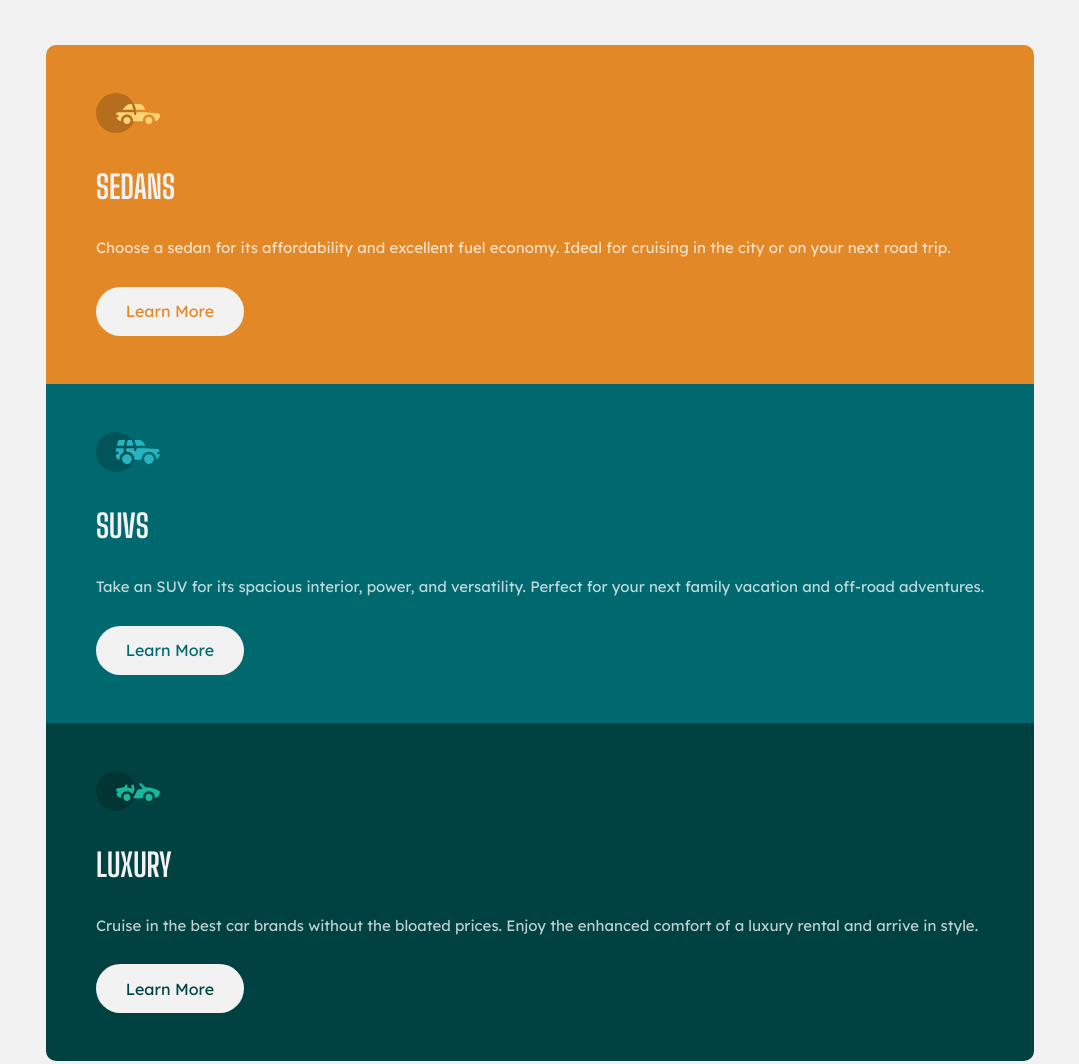
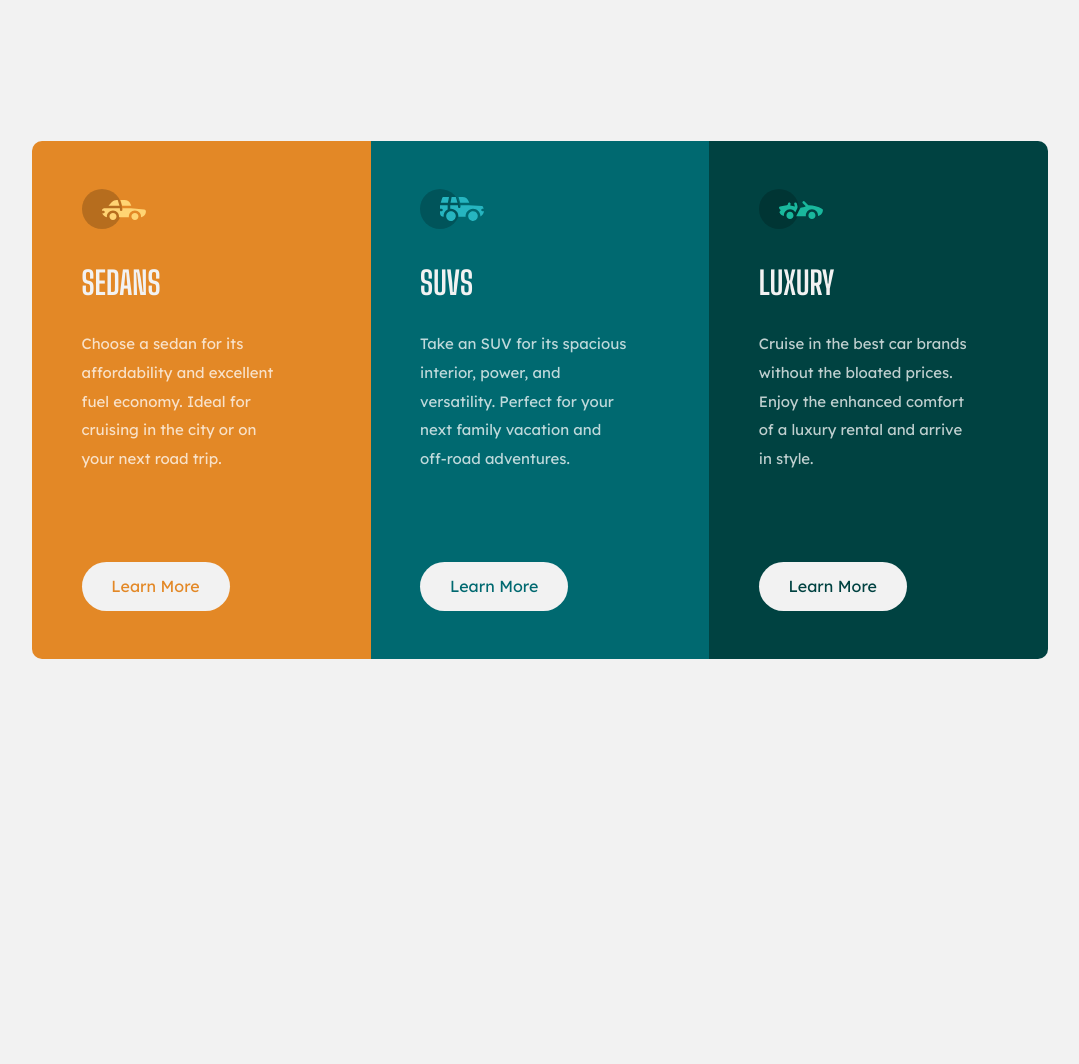
Before and after one commit to depoo/3-column-card, a website: page index.html in a window 1280 px wide. Shown: the whole page, without its empty margins (100-1179 px from the left). After the commit the page ends 800 px from the top, so only its background shows below. Drawn offline with Linux system fonts and the light colour scheme.

Commit message:
cambios realizados para la parte desktop

```diff
--- a/sass/style.scss
+++ b/sass/style.scss
@@ -14,6 +14,13 @@
   --Regular:400;
   --Bold:700;
 }
+
+@mixin desktop(){
+  @media screen and (min-width: 1024px) {
+    @content
+  }
+}
+
 body{
   background-color: var(--lightGray);
 }
@@ -21,8 +28,7 @@ body{
   display: flex;
   flex-direction: column;
   align-items: center;
-  // margin: 1.875rem .9375rem;
-}
+
   .grid{
     display: grid;
     margin: 2.8125rem 1.5625rem;
@@ -56,7 +62,6 @@ body{
         font-size: .9375em;
         line-height: 1.8rem;
         padding-bottom: 1.5rem;
-      // text-align: start;
       }
       &-button{
         background-color: var(--lightGray);
@@ -101,3 +106,21 @@ body{
       }
     }
   }
+
+  @include desktop(){
+    min-height: 100vh;
+    justify-content: center;
+    align-items: center;
+
+    .grid{
+      grid-template-columns: repeat(auto-fit, minmax(300px, 1fr));
+      margin: 0;
+      &-box{
+        &-paragraph{
+          padding-right: 1.8rem;
+          padding-bottom: 5.5rem;
+        }
+      }
+    }
+  }
+}
```
Also changed, not shown: css/style.css, 1 other file. Lines whose indentation alone changed are shown as unchanged.
